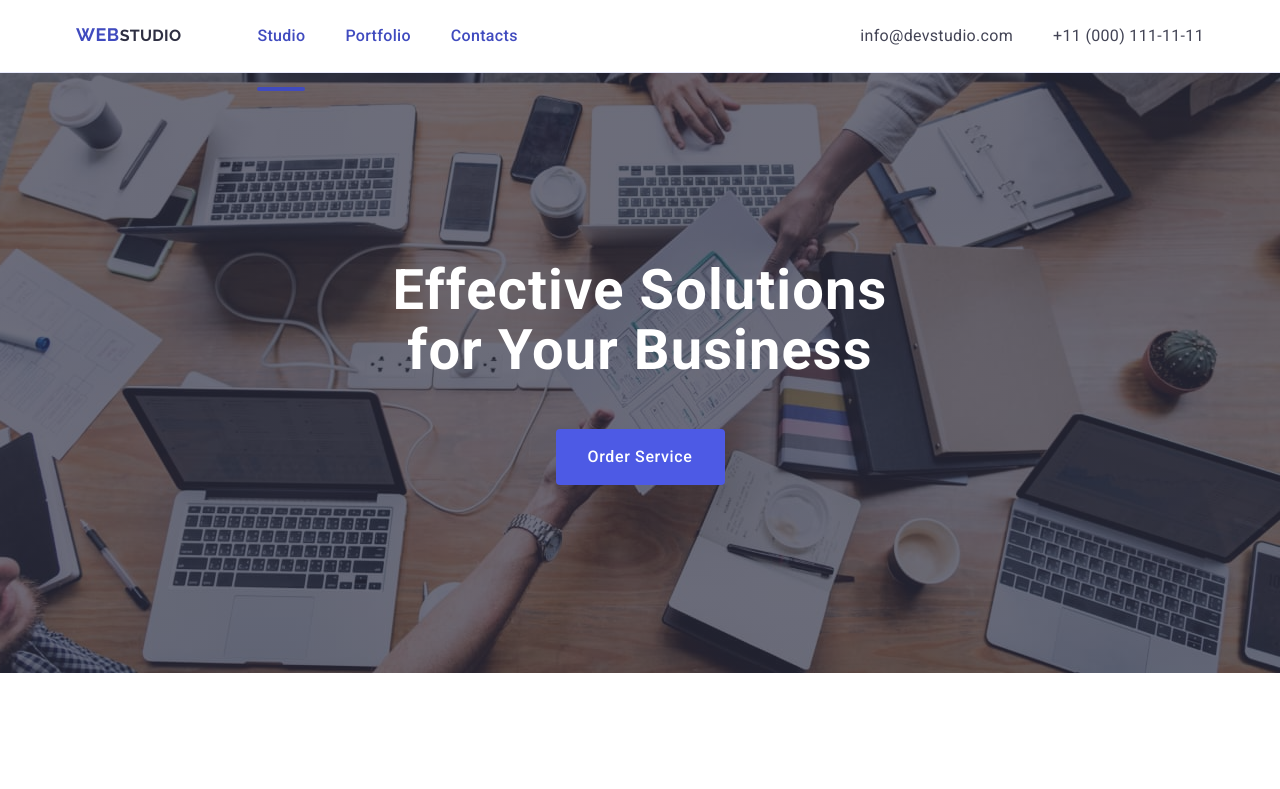
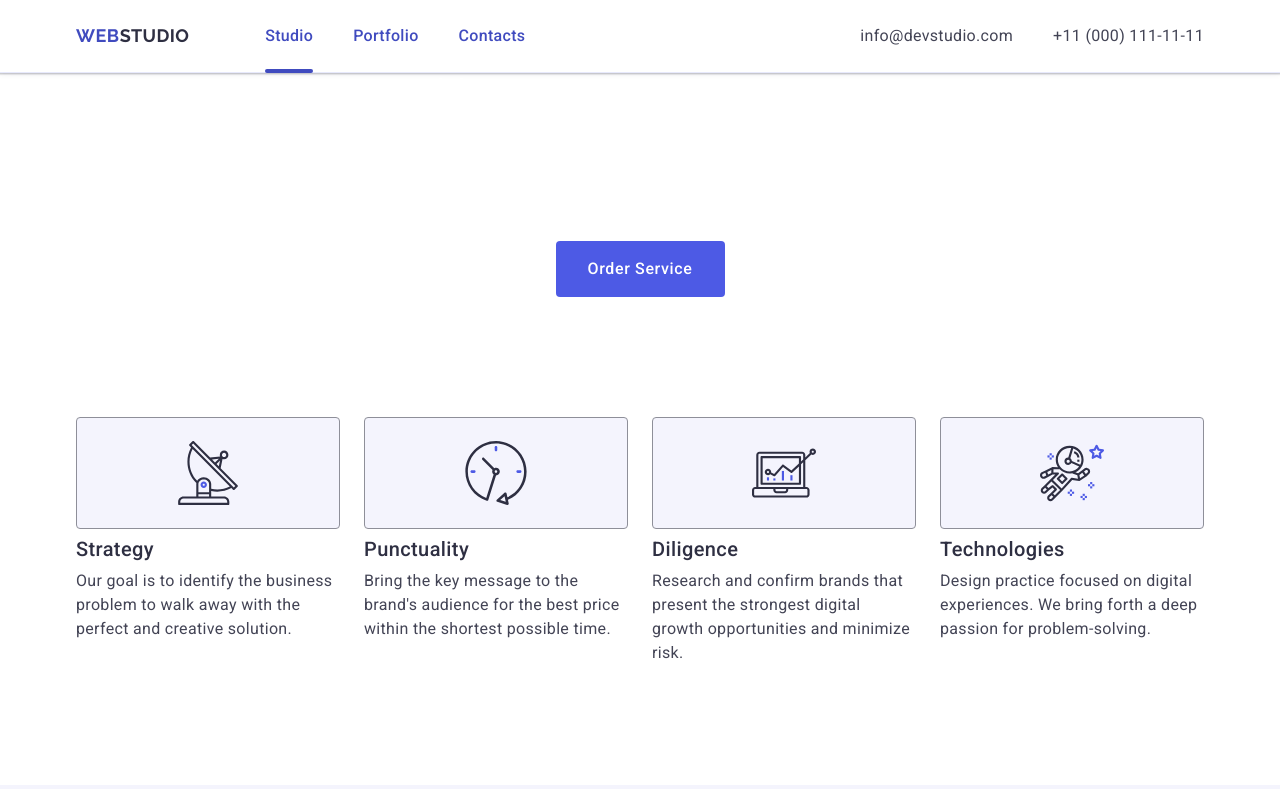
Before and after one commit to Teta190/goit-markup-hw-04, a plain HTML site: page index.html in a window 1280 px wide. Shown: the top 789 px of the page. Drawn offline with nearby package versions, Linux system fonts and the light colour scheme.

Commit message:
home4try.new

```diff
--- a/css/styles.css
+++ b/css/styles.css
@@ -11,10 +11,10 @@ ol {
   margin-bottom: 0;
   padding-left: 0;
 }
-.section {
+/* .section {
   padding-top: 60px;
   padding-bottom: 60px;
-}
+} */
 
 .container {
   width: 1158px;
@@ -50,8 +50,8 @@ img {
 /*======== Header========= */
 .header {
   background-color: #ffffff;
-  padding-top: 24px;
-  padding-bottom: 24px;
+  /* padding-top: 24px;
+  padding-bottom: 24px; */
   border-bottom: 1px solid #e7e9fc;
   box-shadow: 0px 2px 1px rgba(46, 47, 66, 0.08),
     0px 1px 1px rgba(46, 47, 66, 0.16), 0px 1px 6px rgba(46, 47, 66, 0.08);
@@ -59,6 +59,7 @@ img {
 .header-box {
   display: flex;
   justify-content: space-between;
+  align-items: center;
 }
 .nav-menu {
   display: flex;
@@ -86,7 +87,6 @@ img {
   width: 100%;
   position: absolute;
   height: 4px;
-  transform: translateY(21px);
   border-radius: 2px;
   bottom: -1px;
 }
@@ -122,10 +122,10 @@ img {
 }
 .logo-span {
   color: #2e2f42;
-  font-size: 16px;
+  /* font-size: 16px;
   font-weight: 500;
   line-height: 1.5; /* 150% */
-  letter-spacing: 0.02em;
+  letter-spacing: 0.02em; */
 }
 .page-header {
   background-color: #ffffff;
@@ -140,6 +140,7 @@ img {
   letter-spacing: 0.02em;
   padding: 24px 0;
   transition: color 250ms cubic-bezier(0.4, 0, 0.2, 1);
+  display: block;
 }
 .link-nav:hover,
 .link-nav:focus {
@@ -161,7 +162,7 @@ img {
 .link-address:focus {
   color: #404bbf;
 }
-.hero-section {
+. {
   background-color: #2e2f42;
   background-image: linear-gradient(
       rgba(46, 47, 66, 0.7),
@@ -175,6 +176,9 @@ img {
   background-position: center;
   background-size: cover;
   transition: background-color 250ms cubic-bezier(0.4, 0, 0.2, 1);
+}
+.hero-section {
+  margin: 0 auto;
 }
 .hero-box {
   display: flex;
@@ -266,9 +270,9 @@ img {
   font-weight: 400;
   line-height: 1.5;
   letter-spacing: 0.32px;
-  display: flex;
+  /* display: flex; */
   width: 264px;
-  flex-direction: column;
+  /* flex-direction: column; */
   align-items: flex-start;
   gap: 8px;
   width: calc((100%-3 * 24px) / 4);
@@ -319,7 +323,7 @@ img {
   border-radius: 0px 0px 4px 4px;
 }
 .team-info {
-  display: flex;
+  /* display: flex; */
   flex-direction: column;
   justify-content: center;
   align-items: center;
@@ -467,15 +471,15 @@ img {
 .footer-box {
   display: flex;
   align-items: baseline;
-  margin-right: 120px;
+  /* margin-right: 120px; */
 }
 .footer-content {
   margin-right: 120px;Z
 }
 .icons-media {
-  display: flex;
-  flex-direction: column;
-  margin-right: 120px;
+  /* display: flex;
+  flex-direction: column; */
+  margin-right: 80px;
 }
 .social-icons {
   font-weight: 500;
--- a/index.html
+++ b/index.html
@@ -18,7 +18,7 @@
   </head>
   <body>
     <!-- Header -->
-    <header class="header section">
+    <header class="header">
       <div class="header-box container">
         <nav class="nav-menu">
           <a class="logo-header curent link" href="./index.html"
```
